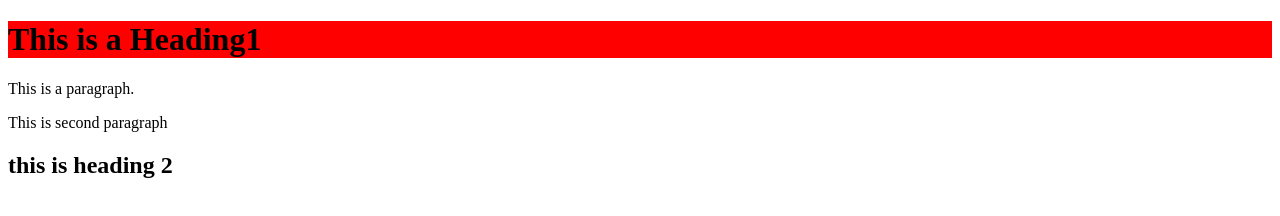
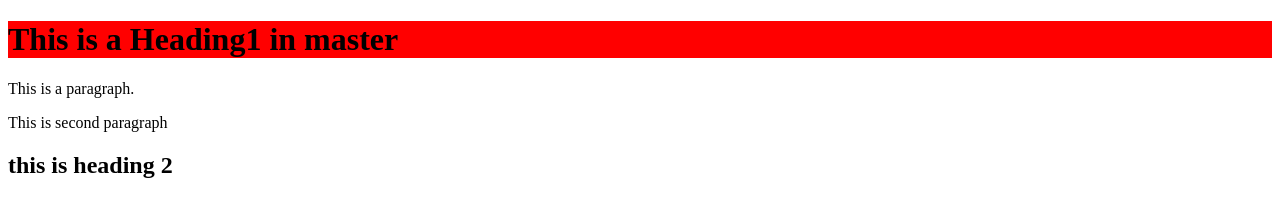
Before and after one commit to shru-01ti/shru-01ti.github.io, a plain HTML site: page index.html in a window 1280 px wide. Drawn offline with Linux system fonts and the light colour scheme.

Commit message:
master h1 is changed

```diff
--- a/index.html
+++ b/index.html
@@ -6,7 +6,7 @@
 </head>
 <body>
 
-<h1>This is a Heading1</h1>
+<h1>This is a Heading1 in master</h1>
 <p>This is a paragraph.</p>
 <p>This is second paragraph</p>
 
```
